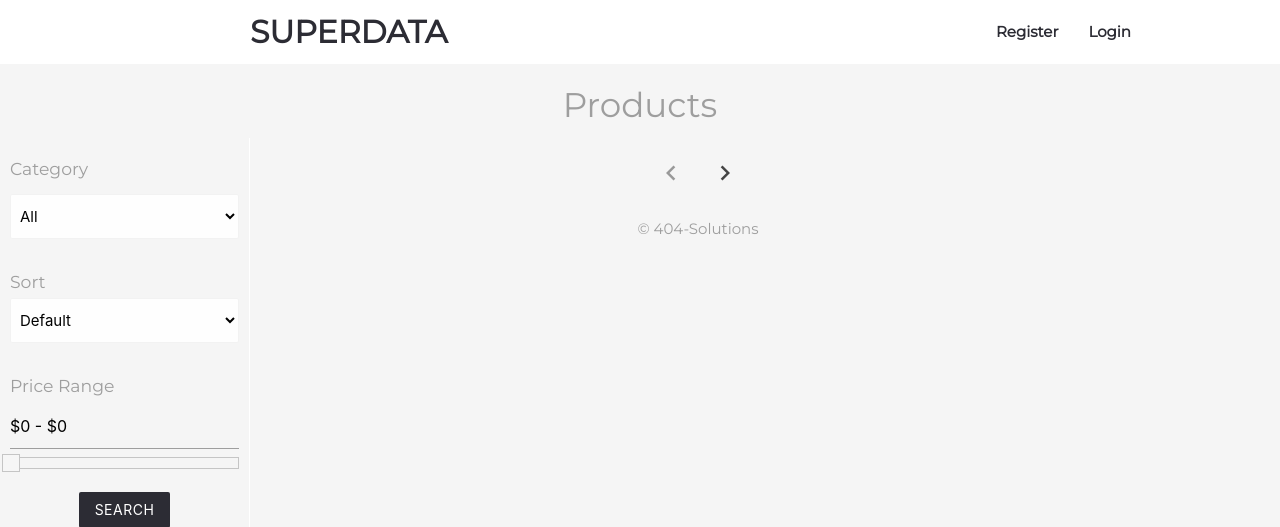
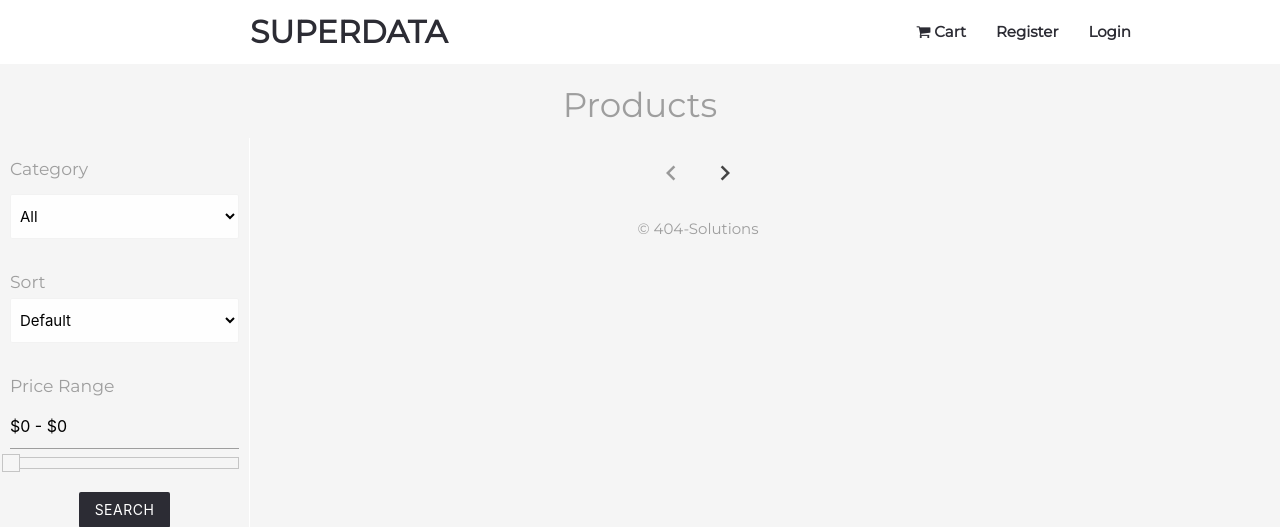
Before and after one commit to darklongnightt/404-Solutions, a PHP site: page / in a window 1280 px wide. Shown: the top 527 px of the page. Run offline with PHP 8.4, Linux system fonts and the light colour scheme; data that the repository does not hold is empty; some libraries are stand-ins or nearby versions.

Commit message:
change header border to remove the excess highlight into the website, edited adding to cart however not working uid yet

```diff
--- a/css/headers.css
+++ b/css/headers.css
@@ -36,3 +36,7 @@ h5,
 .flex {
   display: flex;
 }
+
+nav i, nav [class^="mdi-"], nav [class*="mdi-"], nav i.material-icons {
+    height: 0px;
+}
--- a/index.php
+++ b/index.php
@@ -200,7 +200,7 @@ mysqli_close($conn);
 							<div class="black-text flow-text"><?php echo '$' . number_format(htmlspecialchars($product['PDTPRICE']) / 100 * htmlspecialchars(100 - $product['PDTDISCNT']), 2, '.', ''); ?></div>
 				</a>
 				<div class="card-action right-align">
-					<?php if (substr($uid, 0, 3) == 'CUS') { ?>
+					<?php if (substr($uid, 0, 3) == 'CUS' || $uid == '') { ?>
 						<a href="index.php?cart=<?php echo $product['PDTID']; ?>">
 							<div class="red-text"><i class="fa fa-shopping-cart"></i> Add to Cart</div>
 						</a>
--- a/templates/customer_nav.php
+++ b/templates/customer_nav.php
@@ -1,5 +1,9 @@
 <li>
-    <a href="../cart.php" class="brand-text bold"><i class="fa fa-shopping-cart"></i> Cart</a>
+	<a href="../cart.php">
+		<div class="brand-text bold">
+			<i class="fa fa-shopping-cart"></i> Cart
+		</div>
+	</a>
 </li>
 
 <li>
--- a/templates/header.php
+++ b/templates/header.php
@@ -51,6 +51,13 @@ if (isset($_SESSION['U_UID']))
 
 				<?php } else { ?>
 					<li>
+						<a href="../cart.php">
+							<div class="brand-text bold">
+								<i class="fa fa-shopping-cart"></i> Cart
+							</div>
+						</a>
+					</li>
+					<li>
 						<a href="../authentication/register.php" class="brand-text bold">Register</a>
 					</li>
 					<li>
```
